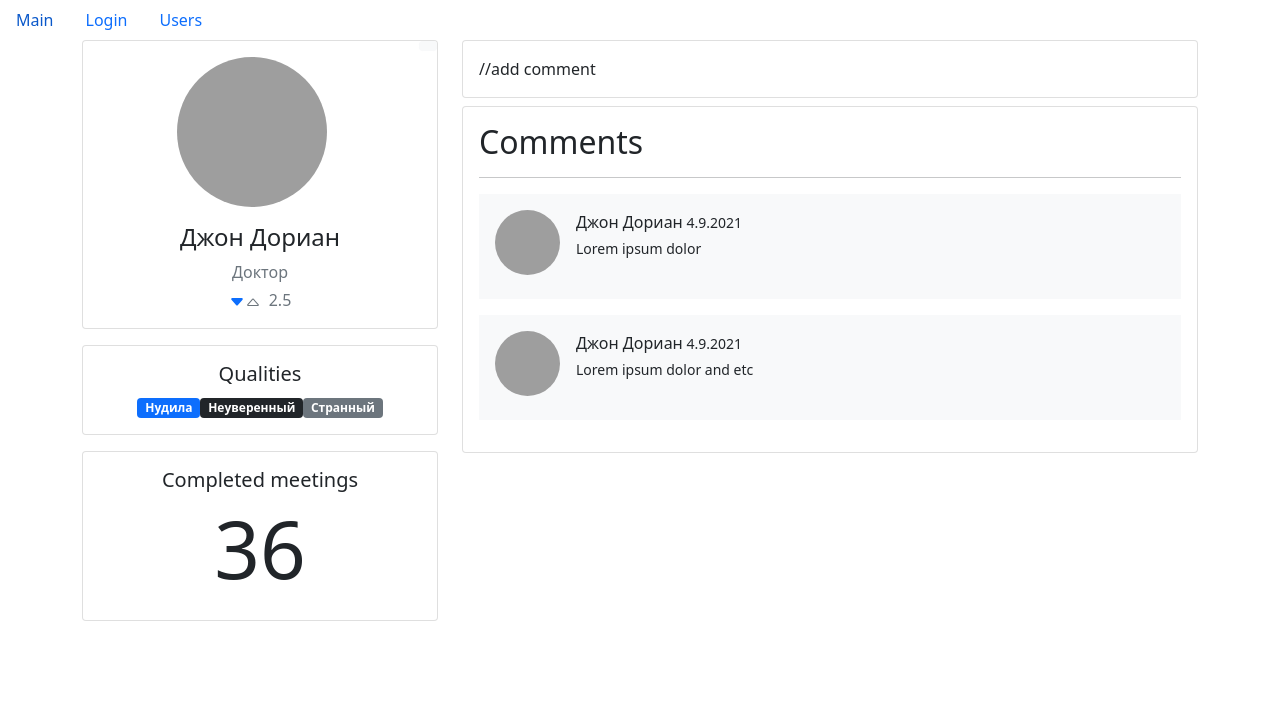
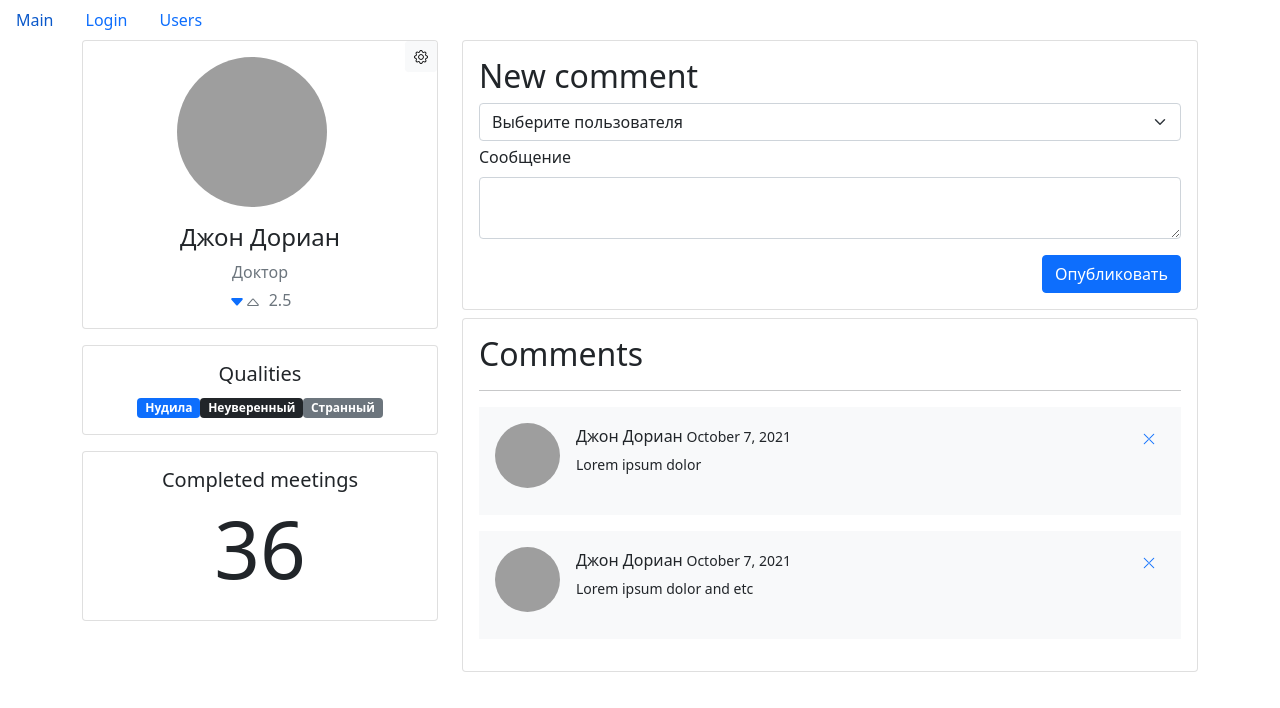
Before and after one commit to Shuroff/fast-company, a React (Create React App) app: page /users/67rdca3eeb7f6fgeed471815/edit in a window 1280 px wide. Both pictures are taken after typing "Sample" into the empty fields and a click on the button "Обновить". Shown: the top 708 px of the page. Built offline with nearby package versions, Linux system fonts and the light colour scheme; grey boxes are pictures that could not be loaded.

Commit message:
13 lessons complete

```diff
--- a/package.json
+++ b/package.json
@@ -51,6 +51,7 @@
     "eslint-plugin-jsx-a11y": "^6.5.1",
     "eslint-plugin-react": "^7.29.4",
     "eslint-plugin-react-hooks": "^4.4.0",
-    "react-select": "^5.3.2"
+    "react-select": "^5.3.2",
+    "bootstrap-icons": "^1.8.3"
   }
 }
--- a/public/index.html
+++ b/public/index.html
@@ -15,6 +15,10 @@
       user's mobile device or desktop. See https://developers.google.com/web/fundamentals/web-app-manifest/
     -->
     <link rel="manifest" href="%PUBLIC_URL%/manifest.json" />
+    <link
+      rel="stylesheet"
+      href="https://cdn.jsdelivr.net/npm/bootstrap-icons@1.8.3/font/bootstrap-icons.css"
+    />
     <!--
       Notice the use of %PUBLIC_URL% in the tags above.
       It will be replaced with the URL of the `public` folder during the build.
--- a/src/app/components/page/userPage/userPage.jsx
+++ b/src/app/components/page/userPage/userPage.jsx
@@ -6,6 +6,7 @@ import UserCard from '../../ui/userCard'
 import QualitiesCard from '../../ui/qualities/qualitiesCard'
 import MeetingsCard from '../../ui/meetingsCard'
 import Comments from '../../ui/comments/comments'
+import AddComment from '../../ui/comments/addComment'
 const UserPage = ({ userId }) => {
   const history = useHistory()
   const [user, setUser] = useState()
@@ -13,21 +14,27 @@ const UserPage = ({ userId }) => {
   useEffect(() => {
     api.users.getById(userId).then(data => setUser(data))
     api.comments.fetchCommentsForUser(userId).then(data => {
-      console.log('comments', data)
       setComments(data)
     })
   }, [])
   const handleClick = () => {
     history.push(history.location.pathname + '/edit')
   }
-  const convertDate = timestamp => {}
+  const handleDelete = id => {
+    api.comments.remove(id)
+    setComments(prevState => prevState.filter(comment => comment._id !== id))
+  }
+  const onAddComment = data => {
+    api.comments
+      .add(data)
+      .then(comment => setComments(prevState => [...prevState, comment]))
+  }
   if (user) {
-    console.log(comments)
     return (
       <div className='container'>
         <div className='row gutters-sm'>
           <div className='col-md-4 mb-3'>
-            <UserCard user={user} />
+            <UserCard user={user} onClick={handleClick} />
             <QualitiesCard qualities={user.qualities} />
             <MeetingsCard completedMeetings={user.completedMeetings} />
           </div>
@@ -35,9 +42,16 @@ const UserPage = ({ userId }) => {
           <div className='col-md-8'>
             <div className='card mb-2'>
               {' '}
-              <div className='card-body '>//add comment</div>
+              <div className='card-body '>
+                <h2>New comment</h2>
+                <AddComment pageId={userId} onAddComment={onAddComment} />
+              </div>
             </div>
-            {comments ? <Comments comments={comments} /> : '...loading'}
+            {comments ? (
+              <Comments handleDelete={handleDelete} comments={comments} />
+            ) : (
+              '...loading'
+            )}
           </div>
         </div>
       </div>
--- /dev/null
+++ b/src/app/components/ui/comments/addComment.jsx
@@ -0,0 +1,61 @@
+import { useState, useEffect } from 'react'
+import api from '../../../api'
+
+const AddComment = ({ onAddComment, pageId }) => {
+  const [users, setUsers] = useState()
+  const [data, setData] = useState({ userId: '0' })
+  useEffect(() => {
+    api.users.fetchAll().then(data => setUsers(data))
+  }, [])
+  const onChange = e => {
+    setData(prevState => ({
+      ...prevState,
+      [e.target.name]: e.target.value,
+    }))
+  }
+  const handleAddComment = () => {
+    onAddComment({ ...data, pageId: pageId })
+    setData({ userId: '0' })
+  }
+  return (
+    <>
+      <select
+        className='form-select'
+        aria-label='Default select example'
+        name='userId'
+        onChange={onChange}
+        value={data.userId}
+      >
+        <option value='0' disabled>
+          Выберите пользователя
+        </option>
+        {users &&
+          users.map(user => (
+            <option key={user._id} value={user._id}>
+              {user.name}
+            </option>
+          ))}
+      </select>
+      <label className='mb-2 mt-1' htmlFor='floatingTextarea2'>
+        Сообщение
+      </label>
+      <textarea
+        className='form-control'
+        id='floatingTextarea2'
+        value={data?.content || ''}
+        name='content'
+        onChange={onChange}
+      ></textarea>
+      <div className='d-flex flex-row-reverse mt-3'>
+        <button
+          className='btn btn-primary float-right'
+          onClick={handleAddComment}
+        >
+          Опубликовать
+        </button>
+      </div>
+    </>
+  )
+}
+
+export default AddComment
--- a/src/app/components/ui/comment.jsx
+++ b/src/app/components/ui/comments/comment.jsx
@@ -1,12 +1,11 @@
-import userApi from '../../api/fake.api/user.api'
-import stampToDate from '../../utils/stampToDate'
+import userApi from '../../../api/fake.api/user.api'
+import stampToDate from '../../../utils/stampToDate'
 import { useState, useEffect } from 'react'
-const Comment = ({ comment }) => {
+const Comment = ({ comment, handleDelete }) => {
   const [name, setName] = useState('')
   useEffect(() => {
     userApi.getById(comment.userId).then(user => setName(user.name))
   }, [])
-  console.log('name', name)
   return (
     <div className='bg-light card-body  mb-3'>
       <div className='row'>
@@ -33,7 +32,10 @@ const Comment = ({ comment }) => {
                       {stampToDate(Number(comment.created_at))}
                     </span>
                   </p>
-                  <button className='btn btn-sm text-primary d-flex align-items-center'>
+                  <button
+                    className='btn btn-sm text-primary d-flex align-items-center'
+                    onClick={() => handleDelete(comment._id)}
+                  >
                     <i className='bi bi-x-lg'></i>
                   </button>
                 </div>
--- a/src/app/components/ui/comments/comments.jsx
+++ b/src/app/components/ui/comments/comments.jsx
@@ -1,15 +1,23 @@
-import Comment from '../comment'
-const Comments = ({ comments }) => {
+import Comment from './comment'
+const Comments = ({ comments, handleDelete }) => {
   return (
+    <>
+      {!!comments.length && (
         <div className='card mb-3'>
           <div className='card-body '>
             <h2>Comments</h2>
             <hr />
             {comments.map((comment, i) => (
-          <Comment key={Date.now() - i * 1000} comment={comment} />
+              <Comment
+                handleDelete={handleDelete}
+                key={Date.now() - i * 1000}
+                comment={comment}
+              />
             ))}
           </div>
         </div>
+      )}
+    </>
   )
 }
 
--- a/src/app/components/ui/userCard.jsx
+++ b/src/app/components/ui/userCard.jsx
@@ -1,11 +1,11 @@
 import { CaretDownFill, CaretUp } from 'react-bootstrap-icons'
 
-const UserCard = ({ user }) => {
+const UserCard = ({ user, onClick }) => {
   return (
     <div className='card mb-3'>
       <div className='card-body'>
         <button className='position-absolute top-0 end-0 btn btn-light btn-sm'>
-          <i className='bi bi-gear'></i>
+          <i className='bi bi-gear' onClick={onClick}></i>
         </button>
         <div className='d-flex flex-column align-items-center text-center position-relative'>
           <img
--- a/src/app/utils/stampToDate.js
+++ b/src/app/utils/stampToDate.js
@@ -11,18 +11,24 @@ export default function stampToDate(timestamp) {
   } else if (diff < 60 * 30) {
     date = '30 минут назад'
   } else if (diff < 60 * 60 * 24) {
-    date = tempDate.getHours() + '.' + tempDate.getMinutes()
+    let options = {
+      hour: 'numeric',
+      minute: 'numeric',
+    }
+    date = tempDate.toLocaleString('en-US', options)
   } else if (tempDate.getFullYear() === new Date().getFullYear()) {
-    date = tempDate.getDay() + '.' + tempDate.getMonth()
-    console.log(date)
+    let options = {
+      month: 'long',
+      day: 'numeric',
+    }
+    date = tempDate.toLocaleString('en-US', options)
   } else {
-    date =
-      tempDate.getDay() +
-      '.' +
-      tempDate.getMonth() +
-      '.' +
-      tempDate.getFullYear()
-    console.log(date)
+    let options = {
+      year: 'numeric',
+      month: 'long',
+      day: 'numeric',
+    }
+    date = tempDate.toLocaleString('en-US', options)
   }
   return date
 }
```
Also changed, not shown: src/app/components/page/editUserPage/editUserPage.jsx (+112 -103 lines). Lines whose indentation alone changed are shown as unchanged.
